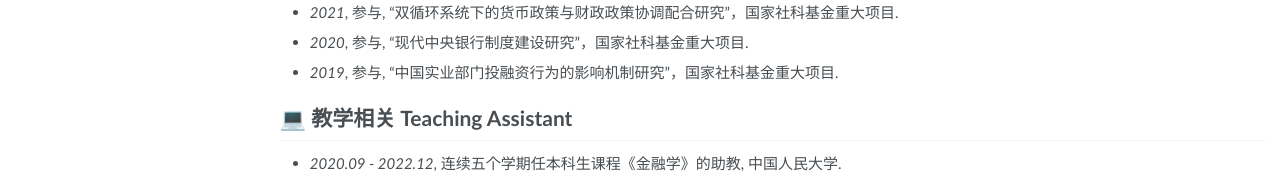
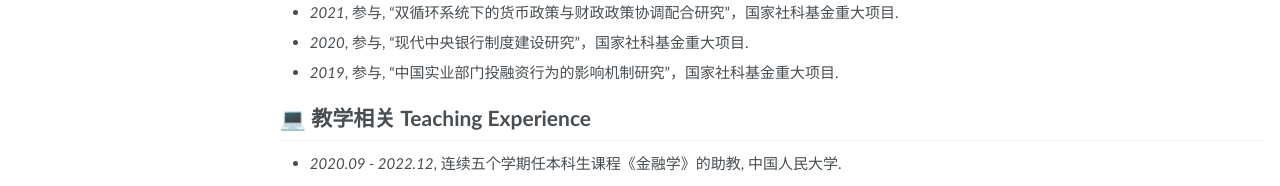
Before and after one commit to TangHuoqing/tanghq.github.io, a Jekyll site: the page built from _pages/about.md, in a window 1280 px wide and 1303 px high. Shown: the part 1114-1300 px from the top of the window. Built offline with Jekyll 4.4.1, drawn with Linux system fonts in a browser that asks for light colours; some web fonts are replaced.

Commit message:
Update about.md

```diff
--- a/_pages/about.md
+++ b/_pages/about.md
@@ -62,5 +62,5 @@ redirect_from:
 - *2020*, 参与, “现代中央银行制度建设研究”，国家社科基金重大项目.
 - *2019*, 参与, “中国实业部门投融资行为的影响机制研究”，国家社科基金重大项目.
 
-# 💻 教学相关 Teaching Assistant
+# 💻 教学相关 Teaching Experience
 - *2020.09 - 2022.12*, 连续五个学期任本科生课程《金融学》的助教, 中国人民大学.
```
